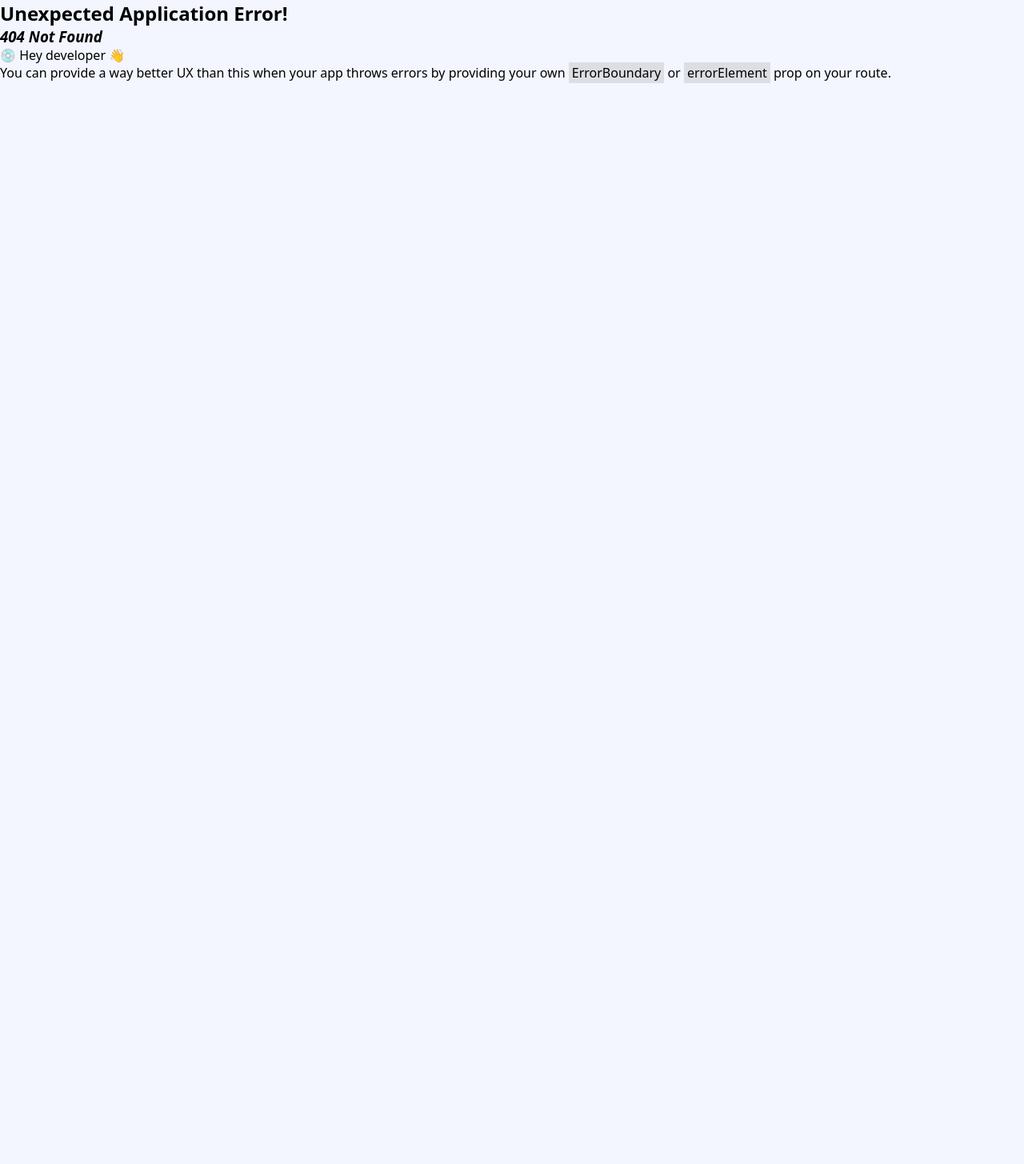
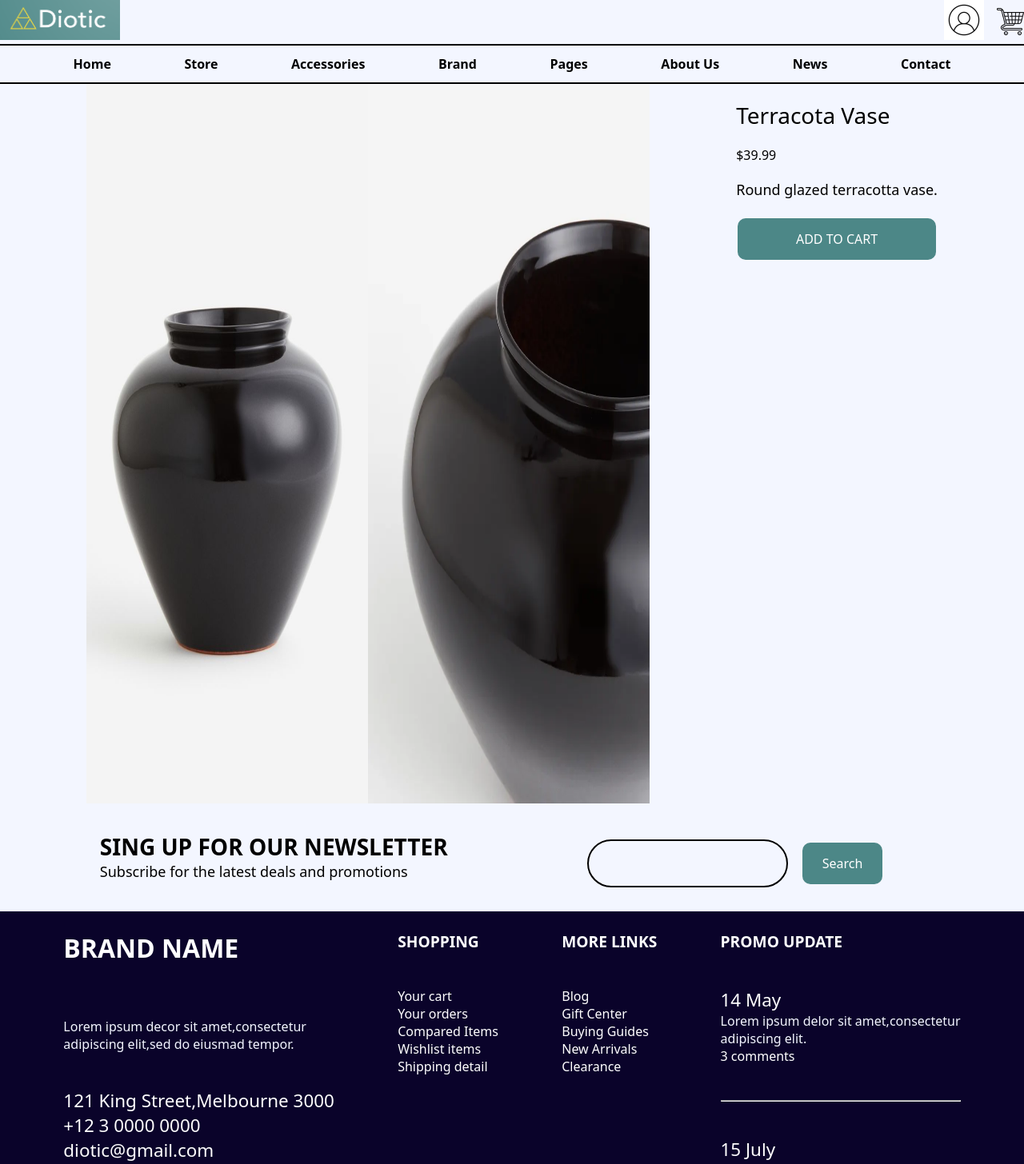
Before and after one commit to CSI-Trainee-2023/Frontend_Task4_Abhinav, a React app: page /detailvase in a window 1280 px wide. Before the commit this address had no page. Shown: the top 1456 px of the page at 80% size. Before the commit the page ends 800 px from the top, so only its background shows below. Built offline with nearby package versions, Linux system fonts and the light colour scheme; the HTML template or start-up script is replaced by a standard one.

Commit message:
Linkadded

```diff
--- a/src/Components/Detail1.jsx
+++ b/src/Components/Detail1.jsx
@@ -18,15 +18,15 @@ function Detail1() {
         <div className="detailimage">
             <div className="upperimage">
            <div className="image1">
-           <img src={stool} style={{width : 300 , height : 300}}/>
+           <img src={stool} style={{width : '12rem' , height : '15rem'}}/>
            </div>
            <div className="image2">
-           <img src={stool3} style={{width : 300 , height : 300}}/>
+           <img src={stool3} style={{width : '12rem' , height : '15rem'}}/>
            </div>
 
            </div>
            <div className="lowerimage">
-            <img src={stool4} style={{width : 600 , height : 600}}/>
+            <img src={stool4} style={{width : '24rem' , height : '22rem'}}/>
            </div>
            </div>
            <div className="detailtext">
--- a/src/Components/Info1.jsx
+++ b/src/Components/Info1.jsx
@@ -9,7 +9,7 @@ function Info1() {
          <div className="Info1">
             <div className="part1a">
                 <div className="lefta">
-                    <img src={stool} style={{height : 400, width : 390}}/>
+                    <img src={stool} style={{height : '25rem', width : '24.063rem'}}/>
                 </div>
                 <div className="leftb">
                   <p> INY VINTAGE</p>
@@ -18,11 +18,11 @@ function Info1() {
             </div>
             <div className="part2a">
                 <div className="righta">
-                      <img src={pot} style={{height : 400}}/>
+                      <img src={pot} style={{height : '25rem'}}/>
                 </div>
                 <div className="rightb">
                     <p>LARGE TERRACOTA VASE</p>
-                    <button className='searchbutton'>View Details</button>
+                   <Link to="/detailvase"><button className='searchbutton'>View Details</button></Link>
                 </div>
             </div>
          </div>
--- a/src/Components/Logo.jsx
+++ b/src/Components/Logo.jsx
@@ -3,11 +3,12 @@ import '../index.css'
 import logoimage from '../assets/logo.png';
 import profileimg from '../assets/profileicon.jpg'
 import addtocart from '../assets/addtocart.png'
+import { Link } from 'react-router-dom';
 function Logo(){
     return(
        <div className="upperheader">
             <div className="logoimage">
-                <img src={logoimage} style={{ width: 150, height: 50 }}/>
+            <Link to="/"><img src={logoimage} style={{ width: '9.375rem', height: '3.125rem' }}/></Link>
             </div>
             <div className="rightupper">
            <div className="profileicon">
--- a/src/Components/Search.jsx
+++ b/src/Components/Search.jsx
@@ -5,10 +5,8 @@ function Search(){
     return(
         <div className="search">
             <div className="searchbar">
-                  <div className="searchtext">
-                      <img src={search}/>
-                      <input type='text' id='inputsearch'/>
-                 </div>
+                 <img src={search} style={{height : '1.5rem'}}/>
+                  <input type='text' id='inputsearch' />
             </div>
             <div className="searchkey">
                 <button className='searchbutton'>Search</button>
--- /dev/null
+++ b/src/Components/detail2.jsx
@@ -0,0 +1,36 @@
+import React from 'react'
+import './detail.css'
+import Header from './Header'
+import Logo from './logo'
+import Footer from './footer'
+import Email from './emailus'
+import vase1 from '../assets/vasehm.jpeg'
+import vase2 from '../assets/vasehm2.webp'
+function Detail2() {
+  return (
+    <>
+    <Logo/>
+    <Header/>
+    <div className="detail">
+            <div className="upperimage">
+           <div className="image1">
+           <img src={vase1} style={{width : '22rem'  , height : '56.25rem'}}/>
+           </div>
+           <div className="image2">
+           <img src={vase2} style={{width : '22rem' , height : '56.25rem'}}/>
+           </div>
+           </div>
+           <div className="detailtext">
+             <div className='detailname'>Terracota Vase</div>
+             <div className='detailprice'>$39.99</div>
+             <div className='detailp'>Round glazed terracotta vase.</div>
+              <button className='searchbutton'>ADD TO CART</button>
+            </div>
+    </div>
+    <Email/>
+    <Footer/>
+    </>
+  )
+}
+
+export default Detail2
--- a/src/Components/item8.jsx
+++ b/src/Components/item8.jsx
@@ -9,14 +9,15 @@ import jutebag from '../assets/jute bag/mainjutebag.webp'
 import linentowel from '../assets/linentowel/maintowel.jpg'
 import largeglassbox from '../assets/largeglassbox/largeglassmain.jpg'
 import star from '../assets/stars.png'
+import { Link } from 'react-router-dom'
 function Item() {
   return (
     <div className="item8">
       <div className='upper4'>
       <div className="image-container">
-        <img src={mat} className="image" style={{height:300, width:300}}/>
+        <img src={mat} className="image" style={{height:'18.75rem', width:'18.75rem'}}/>
         <div className="hover-text">Lorem ipsum dolor sit amet, consectetur adipiscing elit, sed do eiusmod tempor incididunt ut labore et dolore magna aliqua.</div>
-        <div className='searchbutton1'>VIEW ALL</div>
+        <Link to="/detailchair"><div className='searchbutton1'>VIEW ALL</div></Link>
         <div className="hoveritemtext">
           <div className="productname">
              Round Jute Placemat
@@ -30,9 +31,9 @@ function Item() {
         </div>
       </div>
       <div className="image-container">
-        <img src={basket} className="image" style={{height:300, width:300}}/>
+        <img src={basket} className="image" style={{height:'18.75rem', width:'18.75rem'}}/>
         <div className="hover-text">Lorem ipsum dolor sit amet, consectetur adipiscing elit, sed do eiusmod tempor incididunt ut labore et dolore magna aliqua.</div>
-        <div className='searchbutton1'>VIEW ALL</div>
+        <Link to="/detailchair"><div className='searchbutton1'>VIEW ALL</div></Link>
         <div className="hoveritemtext">
           <div className="productname">
              Metal Wire Basket
@@ -46,9 +47,9 @@ function Item() {
         </div>
       </div>
       <div className="image-container">
-        <img src={glassbox} className="image" style={{height:300, width:300}}/>
+        <img src={glassbox} className="image" style={{height:'18.75rem', width:'18.75rem'}}/>
         <div className="hover-text">Lorem ipsum dolor sit amet, consectetur adipiscing elit, sed do eiusmod tempor incididunt ut labore et dolore magna aliqua.</div>
-        <div className='searchbutton1'>VIEW ALL</div>
+        <Link to="/detailchair"><div className='searchbutton1'>VIEW ALL</div></Link>
         <div className="hoveritemtext">
           <div className="productname">
              Small Glass Box
@@ -62,9 +63,9 @@ function Item() {
         </div>
       </div>
       <div className="image-container">
-      <img src={plate} className="image" style={{height:300, width:300}}/>
+      <img src={plate} className="image" style={{height:'18.75rem', width:'18.75rem'}}/>
         <div className="hover-text">Lorem ipsum dolor sit amet, consectetur adipiscing elit, sed do eiusmod tempor incididunt ut labore et dolore magna aliqua.</div>
-        <div className='searchbutton1'>VIEW ALL</div>
+        <Link to="/detailchair"> <div className='searchbutton1'>VIEW ALL</div></Link>
         <div className="hoveritemtext">
           <div className="productname">
              4-pack Ceramic Plates
@@ -80,9 +81,9 @@ function Item() {
       </div>
       <div className="lower4">
       <div className="image-container">
-      <img src={metalbasket} className="image" style={{height:300, width:300}}/>
+      <img src={metalbasket} className="image" style={{height:'18.75rem', width:'18.75rem'}}/>
         <div className="hover-text">Lorem ipsum dolor sit amet, consectetur adipiscing elit, sed do eiusmod tempor incididunt ut labore et dolore magna aliqua.</div>
-        <div className='searchbutton1'>VIEW ALL</div>
+        <Link to="/detailchair"> <div className='searchbutton1'>VIEW ALL</div></Link>
         <div className="hoveritemtext">
           <div className="productname">
              Small Metal Basket
@@ -96,7 +97,7 @@ function Item() {
         </div>
       </div>
       <div className="image-container">
-      <img src={jutebag} className="image" style={{height:300, width:300}}/>
+      <img src={jutebag} className="image"style={{height:'18.75rem', width:'18.75rem'}}/>
         <div className="hover-text">Lorem ipsum dolor sit amet, consectetur adipiscing elit, sed do eiusmod tempor incididunt ut labore et dolore magna aliqua.</div>
         <div className='searchbutton1'>VIEW ALL</div>
         <div className="hoveritemtext">
@@ -112,9 +113,9 @@ function Item() {
         </div>
       </div>
       <div className="image-container">
-      <img src={linentowel} className="image" style={{height:300, width:300}}/>
+      <img src={linentowel} className="image" style={{height:'18.75rem', width:'18.75rem'}}/>
         <div className="hover-text">Lorem ipsum dolor sit amet, consectetur adipiscing elit, sed do eiusmod tempor incididunt ut labore et dolore magna aliqua.</div>
-        <div className='searchbutton1'>VIEW ALL</div>
+        <Link to="/detailchair"><div className='searchbutton1'>VIEW ALL</div></Link>
         <div className="hoveritemtext">
           <div className="productname">
              Linen Towel
@@ -128,9 +129,9 @@ function Item() {
         </div>
       </div>
       <div className="image-container">
-      <img src={largeglassbox} className="image" style={{height:300, width:300}}/>
+      <img src={largeglassbox} className="image" style={{height:'18.75rem', width:'18.75rem'}}/>
         <div className="hover-text">Lorem ipsum dolor sit amet, consectetur adipiscing elit, sed do eiusmod tempor incididunt ut labore et dolore magna aliqua.</div>
-        <div className='searchbutton1'>VIEW ALL</div>
+        <Link to="/detailchair"> <div className='searchbutton1'>VIEW ALL</div></Link>
         <div className="hoveritemtext">
           <div className="productname">
              Large Glass
--- a/src/Components/slider.jsx
+++ b/src/Components/slider.jsx
@@ -5,6 +5,7 @@ import { Slide,Fade } from 'react-slideshow-image'
 import minicouch from '../assets/minicouch.png'
 import table from '../assets/Table.png'
 import chair from '../assets/image2.png'
+import { Link } from 'react-router-dom'
 
 const slides = [
     <div className="chair-content" key={1}>
@@ -19,7 +20,7 @@ const slides = [
         <p className='saletext'>SALE 50% OFF<br></br>MODERN FURNITURE</p>
        </div>
        <div className="chairbutton">
-        <button className='searchbutton'>VIEW NOW</button>
+       <Link to="/detailchair"> <button className='searchbutton'>VIEW NOW</button></Link>
        </div>
       </div>
     </div>,
@@ -33,7 +34,7 @@ const slides = [
         <p className='saletext'>SALE 50% OFF<br></br>MODERN FURNITURE</p>
        </div>
        <div className="chairbutton">
-        <button className='searchbutton'>VIEW NOW</button>
+       <Link to="/detailchair"> <button className='searchbutton'>VIEW NOW</button></Link>
        </div>
       </div>
 
@@ -48,7 +49,7 @@ const slides = [
         <p className='saletext'>SALE 50% OFF<br></br>MODERN FURNITURE</p>
        </div>
        <div className="chairbutton">
-        <button className='searchbutton'>VIEW NOW</button>
+       <Link to="/detailchair"> <button className='searchbutton'>VIEW NOW</button></Link>
        </div>
       </div>
        </div>,
--- a/src/index.css
+++ b/src/index.css
@@ -35,31 +35,15 @@ body{
     flex-wrap: wrap;
     gap: 1rem;
 }
-.searchbar{
-    border: 2px solid #0a032a;
-    border-radius: 25px;
-    padding: 0.8rem 10rem;
-    display: flex;
-}
-.searchtext{
-    display: flex;
-    justify-content: space-between;
-}
-
 .addtocart{
     margin-top: 0.6rem;
 }
-.search{
-    margin-top: 10px;
-    display: flex;
-    flex-wrap: wrap;
-    justify-content: center;
-}
+
 .searchbutton{
     background-color: #4C8787;
     border: none;
     color: white;
-    padding: 15px 32px;
+    padding: 15px 25px;
     text-align: center;
     text-decoration: none;
     display: inline-block;
@@ -68,16 +52,34 @@ body{
     cursor: pointer;
     border-radius: 10px;
 }
-
+.search{
+    margin-top: 10px;
+    display: flex;
+    flex-wrap: wrap;
+    justify-content: center;
+    gap: 1rem;
+}
+.searchbar{
+    width: 30%;
+    display: flex;
+    align-items: center;
+    justify-content: center;
+    border: 2px solid black;
+    border-radius: 30px;
+    padding: 0px 80px 0px 25px;
+}
 #inputsearch{
     width: 90%;
     border: none;
     font-size: 1rem;
-    padding: 5px;
+    padding: 0px 5px 0px 5px;
     background-color: transparent;
+    font-family: system-ui, -apple-system, BlinkMacSystemFont, 'Segoe UI', Roboto, Oxygen, Ubuntu, Cantarell, 'Open Sans', 'Helvetica Neue', sans-serif;
+    letter-spacing: 1px;
 }
 #inputsearch:focus{
-    outline: none
+    outline: none;
+
 }
 .ship{
     display: flex;
--- a/src/layout.jsx
+++ /dev/null
@@ -1,19 +0,0 @@
-import React from 'react'
-import Header from './Components/Header'
-import Logo from './Components/logo'
-import Footer from './Components/footer'
-import { Outlet } from 'react-router-dom'
-
-function Layout() {
-  return (
-   <>
-   <Logo />
-   <Header/>
-   <div>FUCK OFF</div>
-   <Email/>
-   <Footer/>
-   </>
-  )
-}
-
-export default Layout
--- a/src/main.jsx
+++ b/src/main.jsx
@@ -1,16 +1,18 @@
 import React from 'react'
 import ReactDOM from 'react-dom/client'
 import App from './App.jsx'
-import Layout from './layout.jsx'
 import Detail1 from './Components/Detail1.jsx'
+import Detail2 from './Components/detail2.jsx'
 import './index.css'
 import { Route, RouterProvider, createBrowserRouter, createRoutesFromElements} from 'react-router-dom'
 
 const router = createBrowserRouter(
    createRoutesFromElements(
-    <><Route path='/' element={<App />} />
-    <Route path='/detailchair' element={<Detail1 />} /></>
-
+    <>
+    <Route path='/' element={<App />} />
+    <Route path='/detailchair' element={<Detail1 />} />
+    <Route path='/detailvase' element={<Detail2/>}/>
+    </>
    )
 )
 
```
Also changed, not shown: src/assets/vasehm.jpeg (added), src/assets/vasehm2.webp (added).
